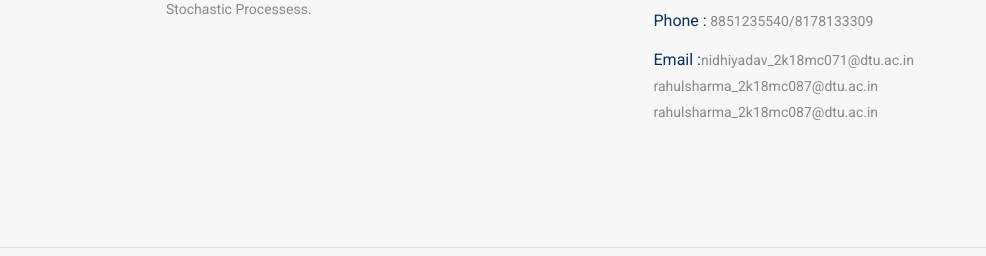
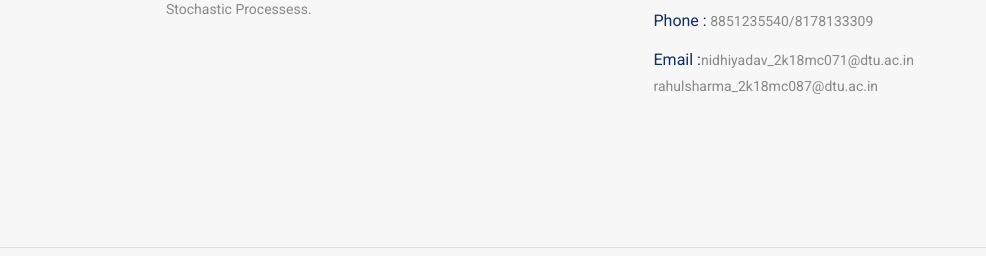
Before and after one commit to nidhiy524/nidhiy524.github.io, a plain HTML site: page index.html in a window 1280 px wide. Shown: the part 3161-3417 px from the top of the page, 294-1280 px from the left. Drawn offline with Linux system fonts and the light colour scheme.

Commit message:
Update index.html

```diff
--- a/index.html
+++ b/index.html
@@ -210,7 +210,7 @@
                         <div class="contact_info">
                             <p><a herf="https://www.google.com/maps/place/Mathematics+Department/@28.7509369,77.1178755,21z/data=!4m5!3m4!1s0x390d012766964791:0x81403f68bd2db780!8m2!3d28.7509369!4d77.1180133"></a><span> Address :</span> Department of Applied Mathematics, Delhi Technological University India </p>
                             <p><span> Phone :</span> 8851235540/8178133309</p>
-                            <p><span> Email :</span>nidhiyadav_2k18mc071@dtu.ac.in rahulsharma_2k18mc087@dtu.ac.in
+                            <p><span> Email :</span>nidhiyadav_2k18mc071@dtu.ac.in
                                                     rahulsharma_2k18mc087@dtu.ac.in</p>
                         </div>
                     </div>
```
